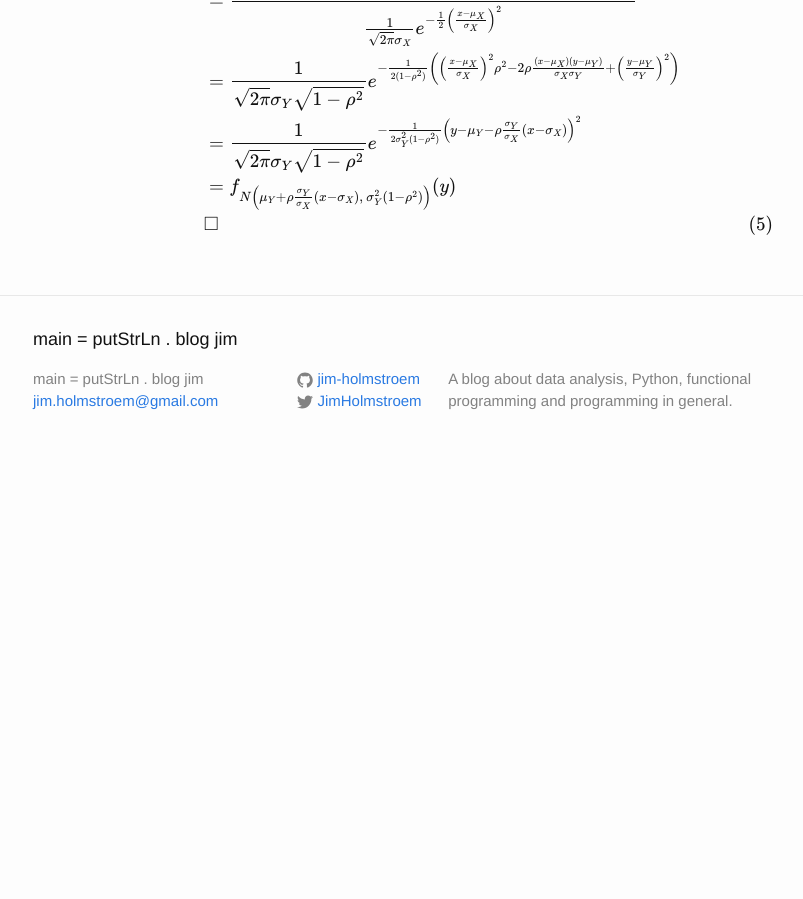
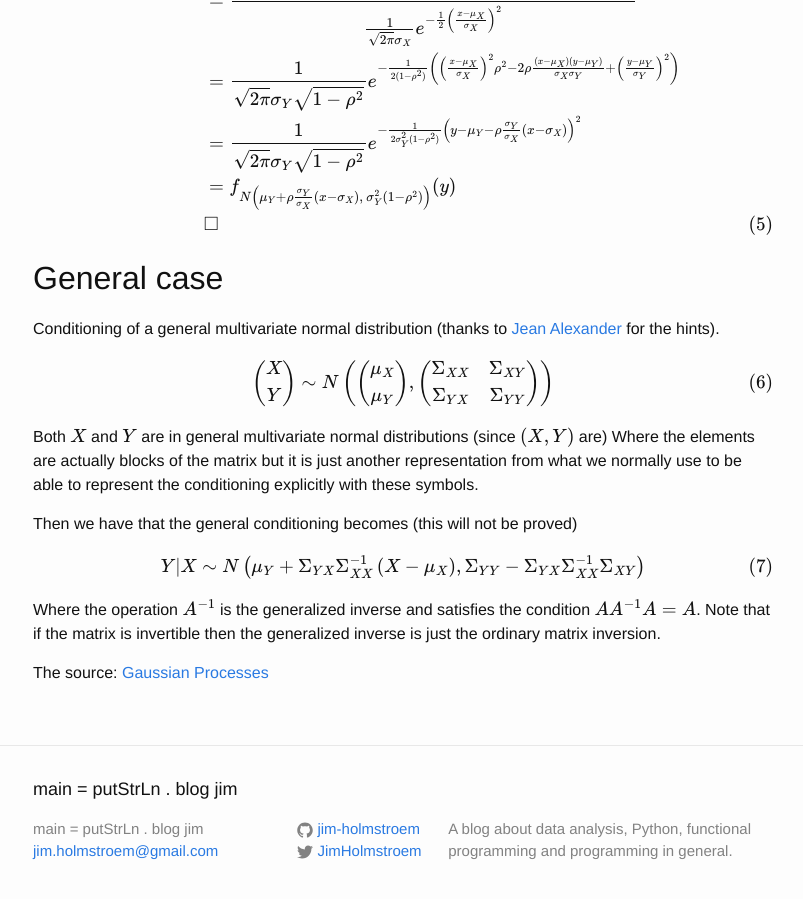
Before and after one commit to Jim-Holmstroem/jim-holmstroem.github.io, a Jekyll site: the page built from _posts/2014-10-19-conditional-gaussian.markdown, in a window 1280 px wide and 900 px high, scrolled down 1010 px. Shown: the whole window, without its empty margins (237-1040 px from the left). Built offline with Jekyll 4.4.1, drawn with Linux system fonts in a browser that asks for light colours; formulas are drawn with MathJax 3; comment, search, counter and statistics services are not loaded; before the commit the page ends 1483 px from its top, so only the background shows below that.

Commit message:
general case for conditional gaussians

```diff
--- a/_posts/2014-10-19-conditional-gaussian.markdown
+++ b/_posts/2014-10-19-conditional-gaussian.markdown
@@ -110,3 +110,52 @@ $$
                 & \Box
 \end{align}
 $$
+
+General case
+------------
+
+Conditioning of a general  multivariate normal distribution
+(thanks to <a href="https://github.com/jeanmn">Jean Alexander</a> for the hints).
+
+$$
+\begin{equation}
+    \begin{pmatrix}
+        X \\
+        Y
+    \end{pmatrix}
+    \sim N\left(
+        \begin{pmatrix}
+            \mu_X \\
+            \mu_Y
+        \end{pmatrix},
+        \begin{pmatrix}
+            \Sigma_{XX} & \Sigma_{XY} \\
+            \Sigma_{YX} & \Sigma_{YY}
+        \end{pmatrix}
+    \right)
+\end{equation}
+$$
+
+Both $X$ and $Y$ are in general multivariate normal distributions (since $(X, Y)$ are)
+Where the elements are actually blocks of the matrix but it is just another
+representation from what we normally use to be able to represent the conditioning
+explicitly with these symbols.
+
+Then we have that the general conditioning becomes (this will not be proved)
+
+$$
+\begin{equation}
+    Y|X \sim N\left(
+        \mu_Y + \Sigma_{YX}\Sigma_{XX}^{-1}\left(X-\mu_X\right),
+        \Sigma_{YY} - \Sigma_{YX}\Sigma_{XX}^{-1}\Sigma_{XY}
+    \right)
+\end{equation}
+$$
+
+Where the operation $A^{-1}$ is the generalized inverse and satisfies the
+condition $AA^{-1}A = A$. Note that if the matrix is invertible then the
+generalized inverse is just the ordinary matrix inversion.
+
+The source: [Gaussian Processes][general-case]
+
+[general-case]: http://www.stat.columbia.edu/~rdavis/papers/VAG002.pdf
```
